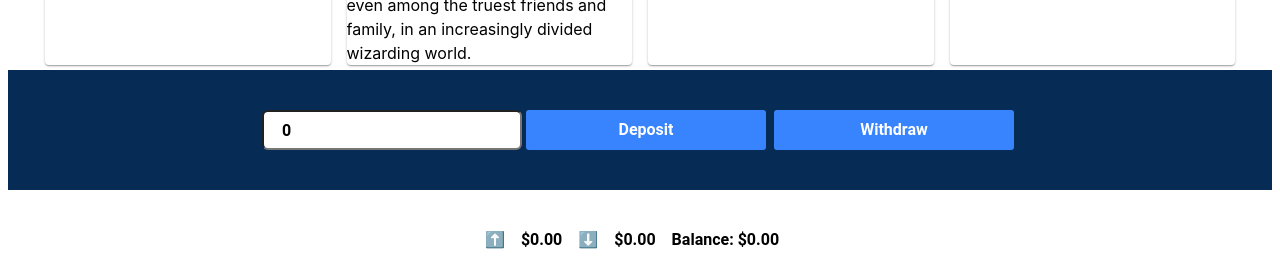
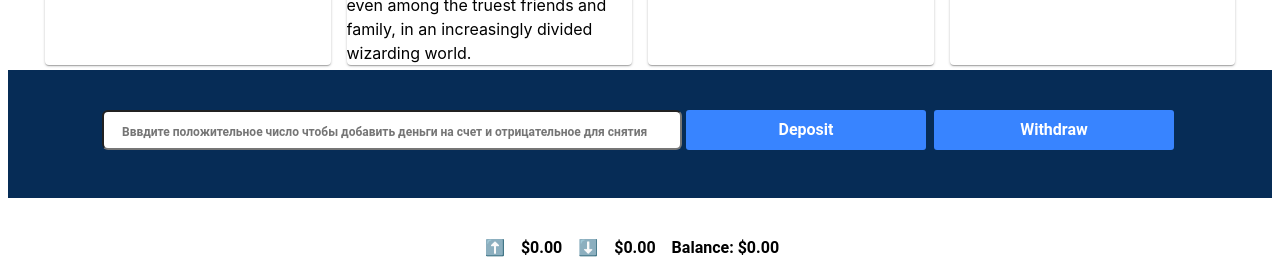
Before and after one commit to StanislavKaisin/goit-react-hw-02, a React (Create React App) app in the folder my-app/: page / in a window 1280 px wide. Shown: the part 5384-5643 px from the top of the page. Built offline with nearby package versions, Linux system fonts and the light colour scheme.

Commit message:
fixed zero input

```diff
--- a/my-app/package.json
+++ b/my-app/package.json
@@ -47,5 +47,5 @@
     "lint-staged": "^8.1.6",
     "prettier": "^1.17.0"
   },
-  "homepage": "https://stanislavkaisin.github.io/goit-react-hw-01"
+  "homepage": "https://stanislavkaisin.github.io/goit-react-hw-02"
 }
--- a/my-app/src/Components/bank-account/Controls/Controls.jsx
+++ b/my-app/src/Components/bank-account/Controls/Controls.jsx
@@ -17,7 +17,9 @@ const Controls = ({
         onChange={onInputChange}
         value={inputValue}
         className={styles.input}
+        placeholder="Вввдите положительное число чтобы добавить деньги на счет и отрицательное для снятия"
       />
+      <div className="">
         <button
           onClick={onDeposit}
           type="button"
@@ -34,6 +36,7 @@ const Controls = ({
         >
           Withdraw
         </button>
+      </div>
     </section>
   );
 };
@@ -42,7 +45,8 @@ Controls.propTypes = {
   onDeposit: PropTypes.func.isRequired,
   onWithdraw: PropTypes.func.isRequired,
   onInputChange: PropTypes.func.isRequired,
-  inputValue: PropTypes.number.isRequired,
+  inputValue: PropTypes.oneOfType([PropTypes.string, PropTypes.number])
+    .isRequired,
   isDepositEnable: PropTypes.bool.isRequired,
   isWithdrawEnable: PropTypes.bool.isRequired,
 };
--- a/my-app/src/Components/bank-account/Controls/Controls.module.css
+++ b/my-app/src/Components/bank-account/Controls/Controls.module.css
@@ -1,6 +1,7 @@
 .controls {
   display: flex;
   justify-content: center;
+  flex-wrap: wrap;
   padding: 40px 0;
   background-color: #062c56;
   width: 100%;
@@ -9,12 +10,19 @@
 .input {
   border-radius: 6px;
   background-color: rgb(255, 255, 255);
-  width: 260px;
+  width: 580px;
+  height: 40px;
   font-size: 16px;
   font-family: 'Roboto', sans-serif;
   color: rgb(0, 0, 0);
   font-weight: bold;
   text-indent: 1em;
+  margin-bottom: 0.5em;
+}
+
+.input::placeholder {
+  font-size: 12px;
+  font-family: 'Roboto', sans-serif;
 }
 
 .button {
--- a/my-app/src/Components/bank-account/Dashboard/Dashboard.jsx
+++ b/my-app/src/Components/bank-account/Dashboard/Dashboard.jsx
@@ -13,7 +13,7 @@ export default class Dashboard extends Component {
     totalDeposit: 0,
     totalWithdraw: 0,
     balance: 0,
-    inputValue: 0,
+    inputValue: '',
     isDepositEnable: true,
     isWithdrawEnable: true,
   };
@@ -30,7 +30,7 @@ export default class Dashboard extends Component {
 
   handleDeposit = () => {
     const { inputValue } = this.state;
-    if (inputValue === 0) {
+    if (!inputValue) {
       alert('Введите сумму для проведения операции!');
       this.clearInput();
       return;
@@ -50,12 +50,14 @@ export default class Dashboard extends Component {
   };
 
   handleWithdraw = () => {
-    if (this.state.inputValue === 0) {
+    const { inputValue, balance } = this.state;
+
+    if (!inputValue) {
       alert('Введите сумму для проведения операции!');
       this.clearInput();
       return;
     }
-    const { inputValue, balance } = this.state;
+
     if (Math.abs(inputValue) > balance) {
       alert('На счету недостаточно средств для проведения операции!');
       this.clearInput();
@@ -86,7 +88,7 @@ export default class Dashboard extends Component {
 
   clearInput = () => {
     this.setState({
-      inputValue: 0,
+      inputValue: '',
       isDepositEnable: true,
       isWithdrawEnable: true,
     });
--- a/my-app/src/Components/bank-account/Dashboard/Dashboard.module.css
+++ b/my-app/src/Components/bank-account/Dashboard/Dashboard.module.css
@@ -6,14 +6,3 @@
   font-weight: bold;
   width: 100%;
 }
-
-.input {
-  border-radius: 6px;
-  background-color: rgb(255, 255, 255);
-  width: 260px;
-  font-size: 16px;
-  font-family: 'Roboto', sans-serif;
-  color: rgb(0, 0, 0);
-  font-weight: bold;
-  text-indent: 1em;
-}
```
Lines whose indentation alone changed are shown as unchanged.
